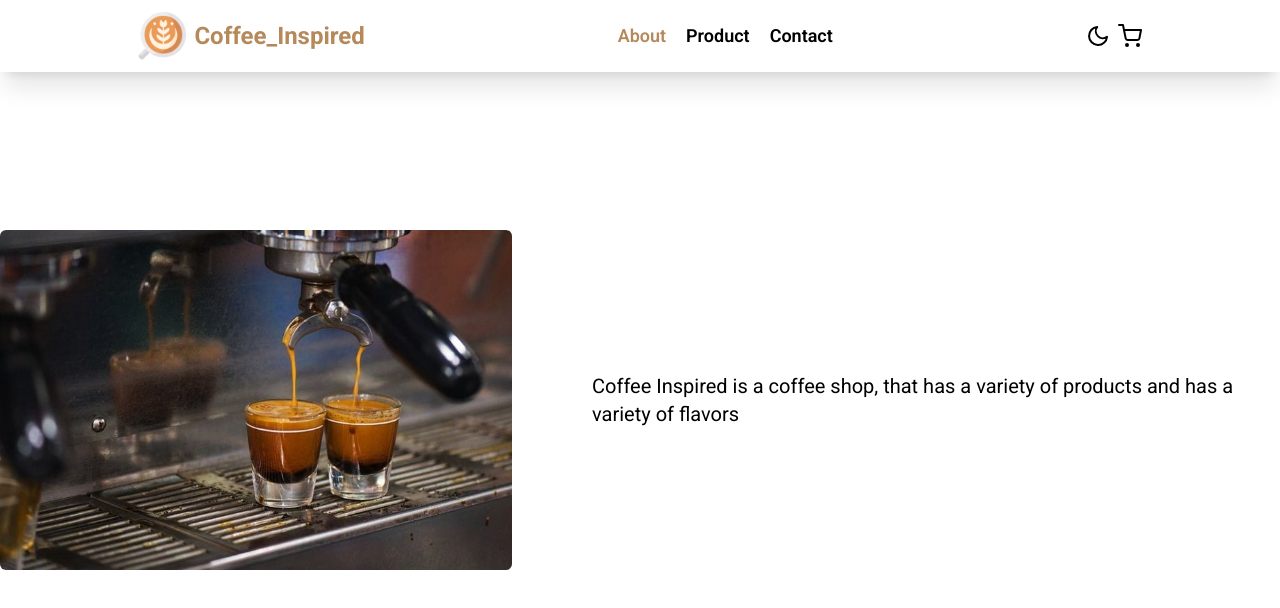
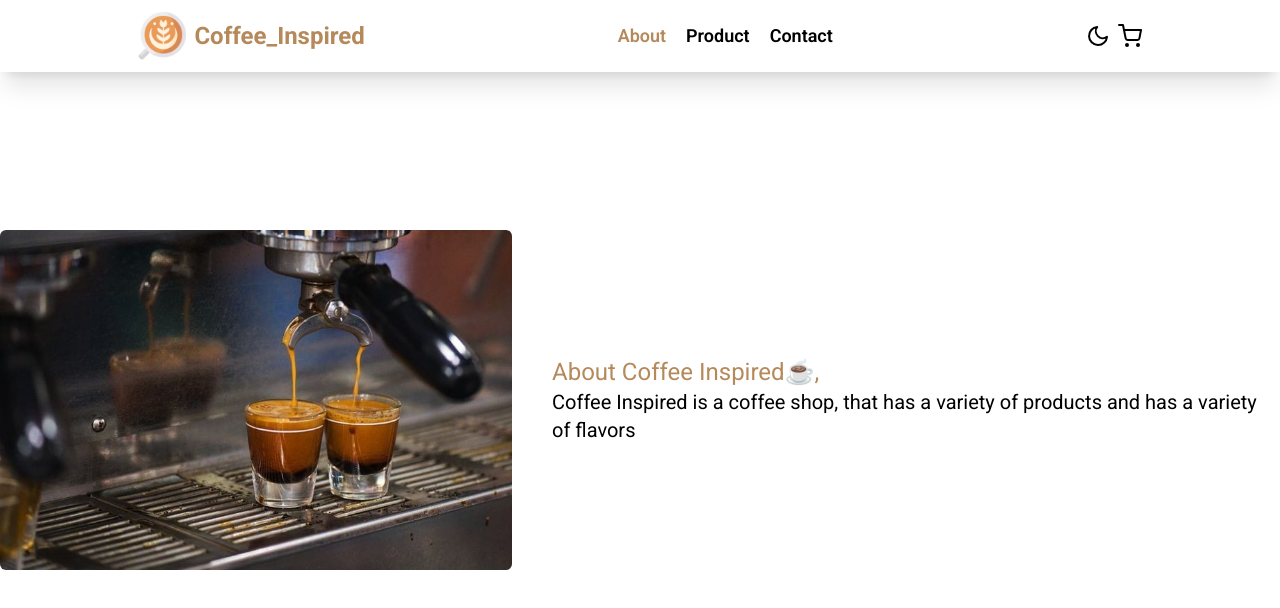
Before and after one commit to fauzan18296/Coffee-That-Inspired, a React (Vite) app: page /about in a window 1280 px wide. Shown: the top 608 px of the page. Built offline with nearby package versions, Linux system fonts and the light colour scheme.

Commit message:
Ui(AboutSection): add Heading in Section About

```diff
--- a/src/App.jsx
+++ b/src/App.jsx
@@ -1,9 +1,9 @@
-import { Route } from './routes/route'
+import { Router } from './routes/router'
 import { DarkModeProvider } from './context/DarkMode'
 const App = () => {
   return (
     <DarkModeProvider>
-    <Route />
+    <Router />
     </DarkModeProvider>
   )
 }
--- a/src/components/Ui/AboutSection.jsx
+++ b/src/components/Ui/AboutSection.jsx
@@ -6,9 +6,11 @@ const AboutSection = () => {
     <div className="container flex  justify-around mx-auto  items-center min-h-screen">
       <div className='flex items-center gap-10'>
         <Image classname="size-2/5  rounded-md" image={AboutImg} alt="Image" />
-        <h1></h1>
+        <div className='flex flex-col'>
+        <h1 className='text-2xl text-primary'>About Coffee Inspired☕,</h1>
       <p className='text-xl'>Coffee Inspired is a coffee shop,
          that has a variety of products and has a variety of flavors</p>
+         </div>
          </div>
     </div>
   )
--- a/src/routes/route.jsx
+++ b/src/routes/router.jsx
@@ -2,8 +2,8 @@ import { createBrowserRouter, RouterProvider } from 'react-router'
 import Home from '../pages/Home'
 import About from '../pages/About'
 
-export const Route = () => {
-  const Routes = createBrowserRouter([
+export const Router = () => {
+  const Route = createBrowserRouter([
   {
     path: "/",
     element: <Home />
@@ -14,6 +14,6 @@ export const Route = () => {
     }
   ])
     return (
-      <RouterProvider router={Routes} />
+      <RouterProvider router={Route} />
   )
 }
```
